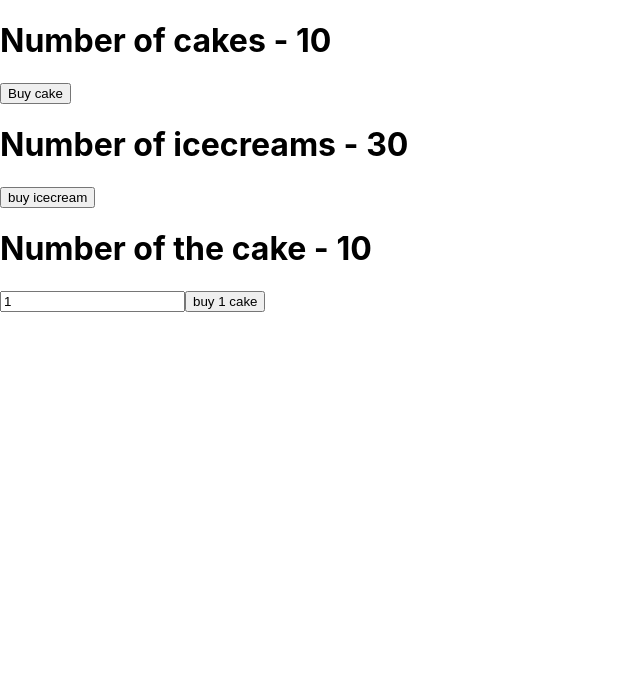
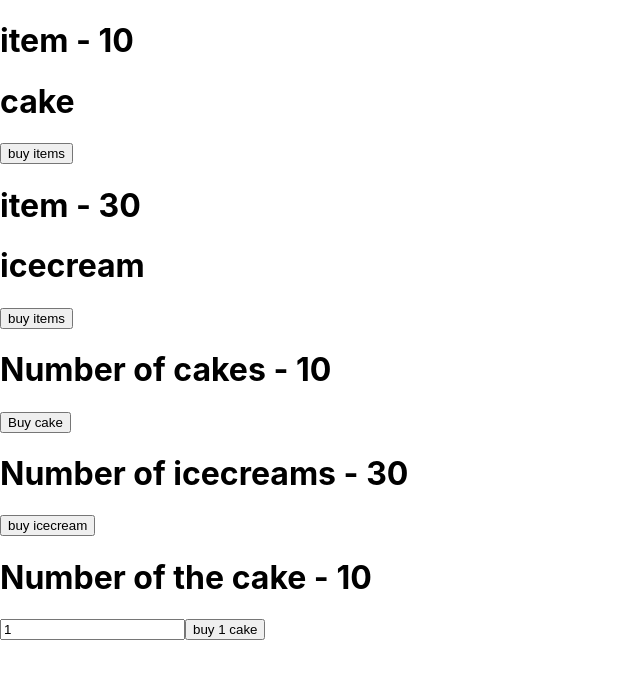
Before and after one commit to armin-bkh/react-redux, a React (Create React App) app: page / in a window 1280 px wide. Shown: the top 678 px of the page, without its empty margins (0-640 px from the left). Built offline with nearby package versions, Linux system fonts and the light colour scheme.

Commit message:
conditional return in mapStateToProps and mapDispatchToProps

```diff
--- a/src/App.js
+++ b/src/App.js
@@ -2,12 +2,15 @@ import { Provider } from "react-redux";
 import CakeContainer from "./Components/CakeContainer";
 import CakePayloadContainer from "./Components/CakePayloadContainer";
 import IceCreamContainer from "./Components/iceCreamContainer";
+import ItemConatiner from "./Components/ItemConatiner";
 import store from "./Components/Redux/store";
 
 function App() {
   return (
     <div>
       <Provider store={store}>
+        <ItemConatiner cake number="cake" />
+        <ItemConatiner number="icecream" />
         <CakeContainer />
         <IceCreamContainer />
         <CakePayloadContainer />
--- /dev/null
+++ b/src/Components/ItemConatiner.jsx
@@ -0,0 +1,25 @@
+import { connect } from "react-redux";
+import { buyCake } from "./Redux/cake/cakeActions";
+import { buyIceCream } from "./Redux/iceCream/iceCreamActions";
+
+const ItemContainer = (props) => {
+    return (
+        <div>
+            <h1>item - {props.item}</h1>
+            <h1>{props.number}</h1>
+            <button type="button" onClick={props.buyItems}>buy items</button>
+        </div>
+     );
+}
+
+const mapStateToProps = (state, ownProps) =>{
+    const itemProps = ownProps.cake ? state.cakes.numOfCake : state.iceCreams.numOfIceCream;
+    return { item: itemProps }
+}
+
+const mapDispatchToProps = (dispatch, ownProps) =>{
+    const itemDispatch = ownProps.cake ? () => dispatch(buyCake()) : () => dispatch(buyIceCream());
+    return { buyItems: itemDispatch }
+}
+
+export default connect(mapStateToProps, mapDispatchToProps)(ItemContainer);
```
